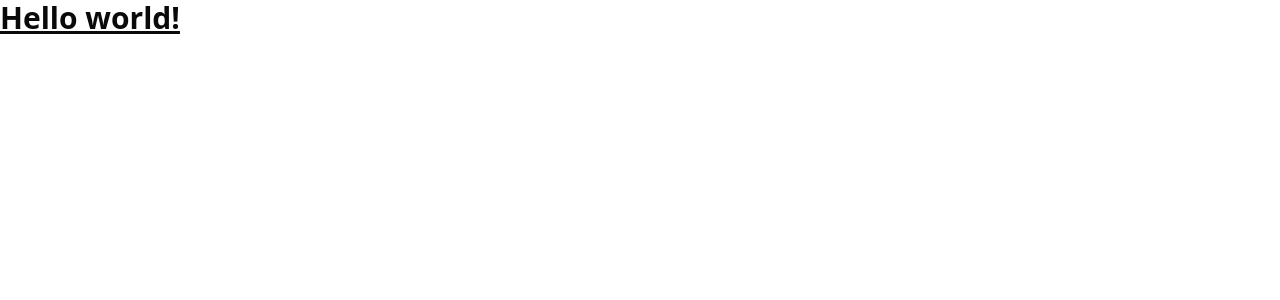
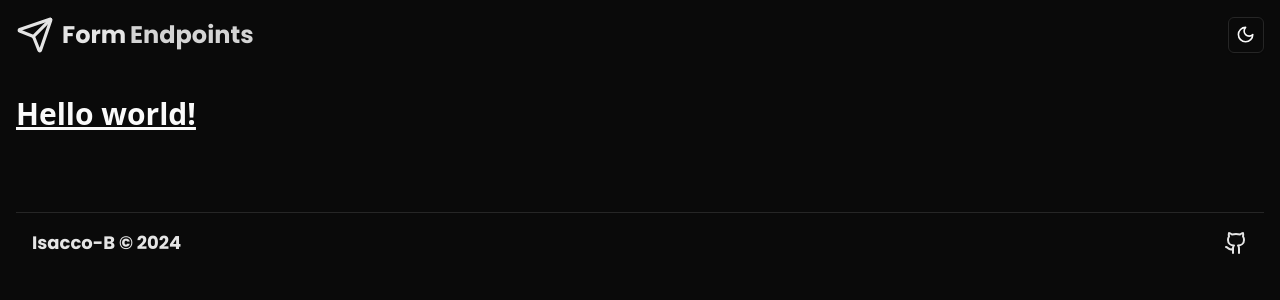
Before and after one commit to Isacco-B/form-endpoints, a React (Vite) app in the folder client/: page / in a window 1280 px wide. Shown: the top 300 px of the page. Built offline with nearby package versions, Linux system fonts and the light colour scheme.

Commit message:
add nav bar, footer and more

```diff
--- a/client/src/main.tsx
+++ b/client/src/main.tsx
@@ -1,10 +1,44 @@
-import { StrictMode } from 'react'
-import { createRoot } from 'react-dom/client'
-import App from './App.tsx'
-import './index.css'
+import { createRoot } from "react-dom/client";
+import { Send } from "lucide-react";
+import { Toaster } from "@/components/ui/toaster";
+import { ThemeProvider } from "@/components/theme-provider";
+import { ModeToggle } from "./components/mode-toggle.tsx";
+import { StrictMode } from "react";
 
-createRoot(document.getElementById('root')!).render(
+import App from "./App.tsx";
+import Footer from "./components/Footer.tsx";
+import "./index.css";
+
+createRoot(document.getElementById("root")!).render(
   <StrictMode>
-    <App />
-  </StrictMode>,
-)
+    <ThemeProvider defaultTheme="dark" storageKey="vite-ui-theme">
+      <main className="min-h-[100vh] p-4">
+        <nav className="bg-white dark:bg-background bg-opacity-95 fixed w-full z-50 top-0 left-0">
+          <div className="flex flex-row justify-between items-center p-4 max-w-[1500px] mx-auto">
+            <div
+              className="flex flex-row space-x-2 items-center cursor-pointer"
+              onClick={() => window.location.reload()}
+            >
+              <Send
+                size={38}
+                className="text-[#404040] dark:text-neutral-200"
+              />
+              <h1 className="font-poppins font-bold text-2xl text-neutral-700 dark:text-neutral-200">
+                Form
+                <span className="font-poppins font-bold text-neutral-400 dark:text-neutral-300 ml-1">
+                  Endpoints
+                </span>
+              </h1>
+            </div>
+            <ModeToggle />
+          </div>
+        </nav>
+        <div className="mt-14 md:mt-20">
+          <App />
+          <Footer />
+        </div>
+        <Toaster />
+      </main>
+    </ThemeProvider>
+  </StrictMode>
+);
```
